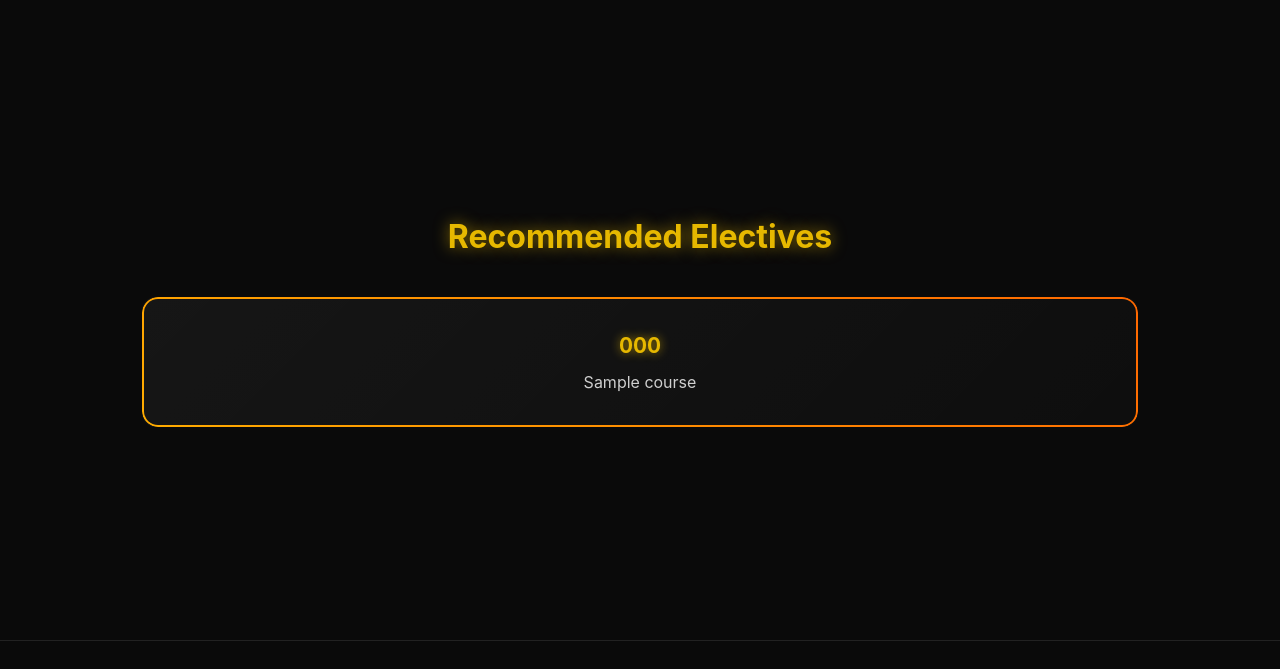
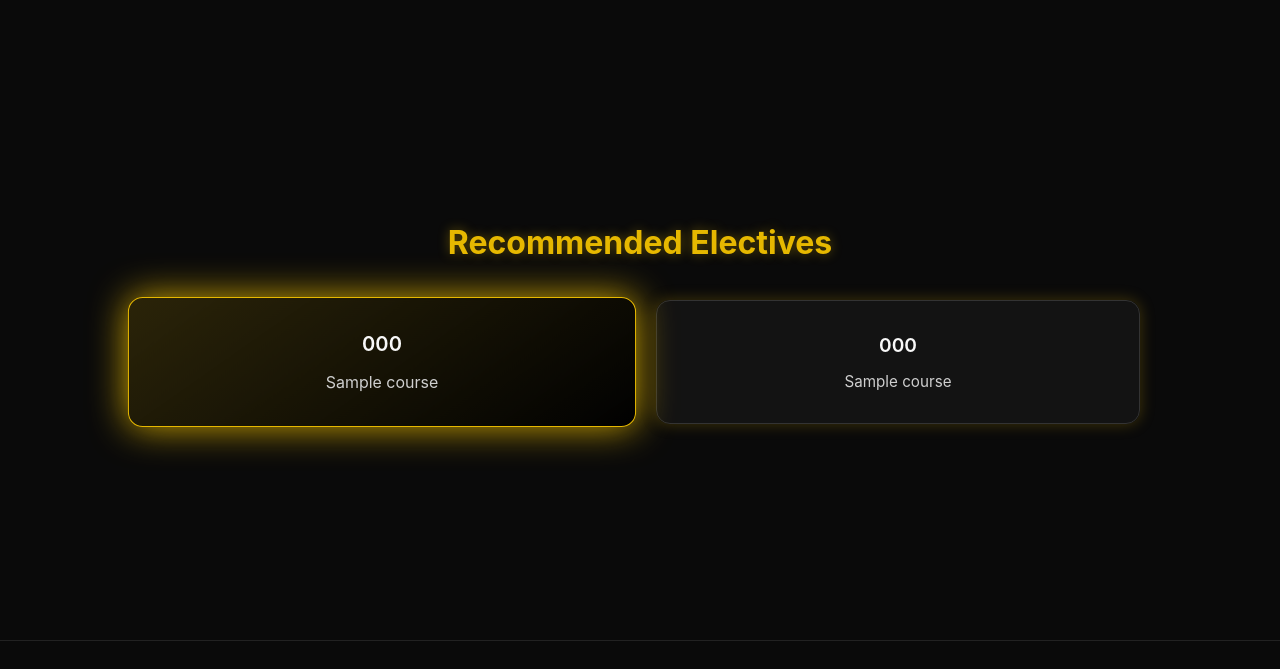
Before and after one commit to Harin211/UNSW-AI-resume-checker, a FastAPI app: template templates/results.html in a window 1280 px wide. Shown: the part 87-756 px from the top of the page. Run offline with FastAPI, Linux system fonts and the light colour scheme; the template is opened without the code that fills it: most values are stand-ins (such as "Sample title", 1, 10 or a date in 2020).

Commit message:
Made few errors

```diff
--- a/templates/results.html
+++ b/templates/results.html
@@ -59,67 +59,60 @@
       margin-bottom: 2rem;
       font-weight: 700;
       color: var(--unsw-yellow);
-      text-shadow: 0 0 15px rgba(230,184,0,0.6);
+      text-shadow: 0 0 12px rgba(230,184,0,0.4);
     }
 
-    .electives-list {
+    /* Grid layout */
+    .electives-grid {
       display: grid;
       grid-template-columns: repeat(auto-fit, minmax(250px, 1fr));
       gap: 2rem;
+      max-width: 1000px;
       width: 100%;
-      max-width: 1000px;
     }
 
-    /* Futuristic elective card */
+    /* Base card */
     .elective-card {
-      position: relative;
-      padding: 2rem;
-      border-radius: 16px;
-      background: linear-gradient(135deg, rgba(255,255,255,0.05), rgba(255,255,255,0.02));
-      border: 2px solid transparent;
-      background-clip: padding-box;
-      overflow: hidden;
+      background: rgba(20, 20, 20, 0.95);
+      border: 1px solid #333;
+      border-radius: 14px;
+      padding: 1.8rem;
+      box-shadow: 0 0 15px rgba(230,184,0,0.25);
+      transition: transform 0.3s ease, box-shadow 0.3s ease;
       text-align: center;
-      transition: transform 0.4s ease, box-shadow 0.4s ease;
     }
-
-    /* Neon border effect */
-    .elective-card::before {
-      content: "";
-      position: absolute;
-      inset: 0;
-      padding: 2px;
-      border-radius: 16px;
-      background: linear-gradient(45deg, #ffcc00, #ff6600, #ffcc00);
-      background-size: 300% 300%;
-      animation: borderGlow 6s linear infinite;
-      -webkit-mask: linear-gradient(#fff 0 0) content-box, linear-gradient(#fff 0 0);
-      -webkit-mask-composite: xor;
-              mask-composite: exclude;
+    .elective-card:hover {
+      transform: translateY(-6px);
+      box-shadow: 0 0 25px rgba(230,184,0,0.6);
     }
-
-    @keyframes borderGlow {
-      0% { background-position: 0% 50%; }
-      50% { background-position: 100% 50%; }
-      100% { background-position: 0% 50%; }
+    .elective-card h3 {
+      font-size: 1.2rem;
+      font-weight: 600;
+      margin-bottom: 0.6rem;
+      color: var(--white);
     }
-
-    .elective-card h3 {
-      font-size: 1.3rem;
-      font-weight: 700;
-      color: var(--unsw-yellow);
-      margin-bottom: 0.5rem;
-      text-shadow: 0 0 10px rgba(230,184,0,0.7);
-    }
-
     .elective-card p {
-      font-size: 1rem;
+      font-size: 0.95rem;
       color: var(--light-gray);
     }
 
-    .elective-card:hover {
-      transform: translateY(-8px) scale(1.05);
-      box-shadow: 0 0 40px rgba(230,184,0,0.6);
+    /* Ranking-specific styling */
+    .elective-card.first {
+      grid-column: span 1;
+      background: linear-gradient(145deg, rgba(230,184,0,0.15), rgba(0,0,0,0.9));
+      border: 1px solid var(--unsw-yellow);
+      box-shadow: 0 0 35px rgba(230,184,0,0.9);
+      transform: scale(1.05);
+    }
+    .elective-card.second {
+      background: linear-gradient(145deg, rgba(180,180,180,0.2), rgba(0,0,0,0.9));
+      border: 1px solid #bbb;
+      box-shadow: 0 0 25px rgba(200,200,200,0.6);
+    }
+    .elective-card.third {
+      background: linear-gradient(145deg, rgba(150,150,255,0.1), rgba(0,0,0,0.9));
+      border: 1px solid #5555aa;
+      box-shadow: 0 0 18px rgba(120,120,255,0.4);
     }
 
     footer {
@@ -140,12 +133,35 @@
   <section class="results">
     <h2>Recommended Electives</h2>
     {% if courses %}
-      <div class="electives-list">
-        {% for course in courses %}
-          <div class="elective-card">
-            <h3>{{ course.code }}</h3>
-            <p>{{ course.name }}</p>
-          </div>
+      <div class="electives-grid">
+        <!-- Best Match -->
+        <div class="elective-card first">
+          <h3>{{ courses[0].code }}</h3>
+          <p>{{ courses[0].name }}</p>
+        </div>
+
+        <!-- Second Best -->
+        {% if courses|length > 1 %}
+        <div class="elective-card second">
+          <h3>{{ courses[1].code }}</h3>
+          <p>{{ courses[1].name }}</p>
+        </div>
+        {% endif %}
+
+        <!-- Third Best -->
+        {% if courses|length > 2 %}
+        <div class="elective-card third">
+          <h3>{{ courses[2].code }}</h3>
+          <p>{{ courses[2].name }}</p>
+        </div>
+        {% endif %}
+
+        <!-- Remaining -->
+        {% for course in courses[3:] %}
+        <div class="elective-card">
+          <h3>{{ course.code }}</h3>
+          <p>{{ course.name }}</p>
+        </div>
         {% endfor %}
       </div>
     {% else %}
```
